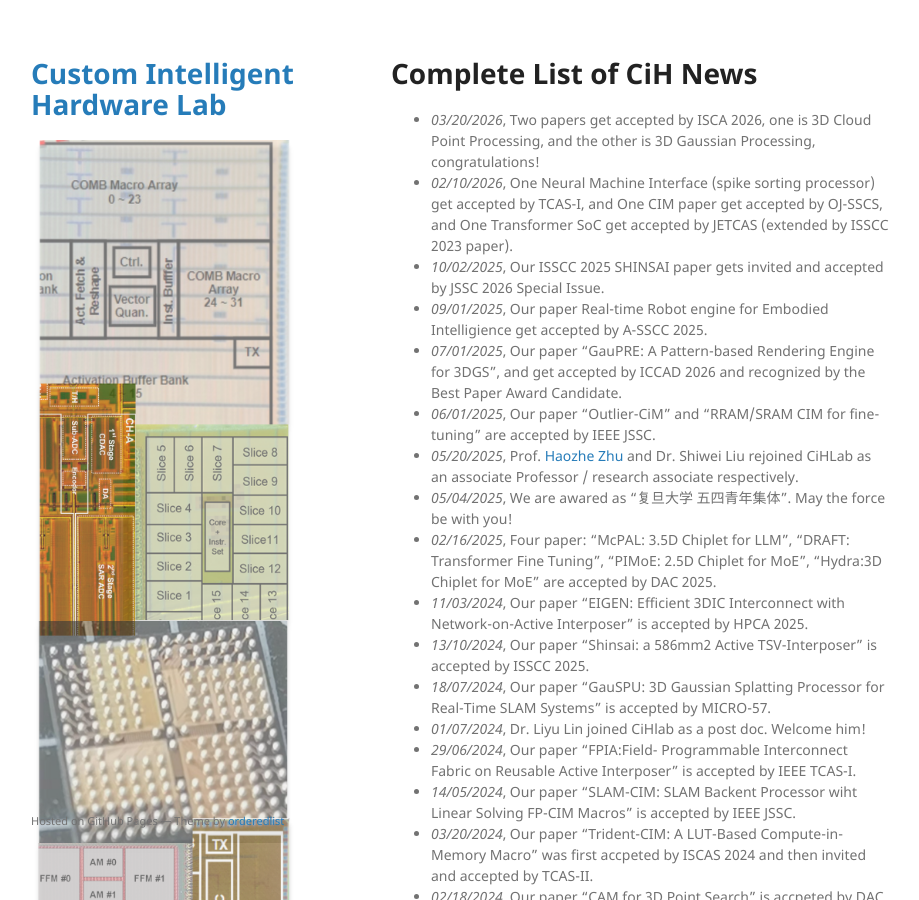
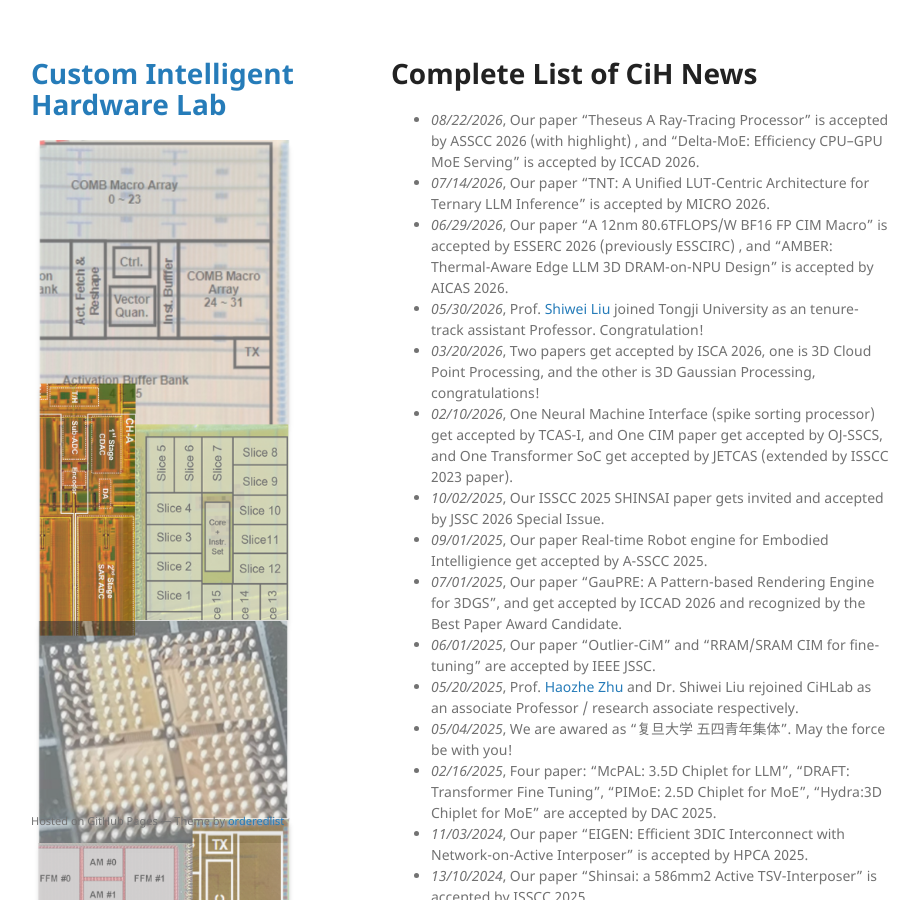
Before and after one commit to cihlab/cihlab.github.io, a Jekyll site: the page built from news.md, in a window 1280 px wide and 900 px high. Shown: the whole window, without its empty margins (179-1098 px from the left). Built offline with Jekyll 4.4.1, drawn with Linux system fonts in a browser that asks for light colours; our own code applies the rules of GitHub Pages for plain Markdown files.

Commit message:
Update news.md

```diff
--- a/news.md
+++ b/news.md
@@ -4,6 +4,10 @@ layout: default
 
 # Complete List of CiH News
 
+* _08/22/2026_, Our paper  "Theseus A Ray-Tracing Processor" is accepted by ASSCC 2026 (with highlight) , and “Delta-MoE: Efficiency CPU–GPU MoE Serving" is accepted by ICCAD 2026.
+* _07/14/2026_, Our paper "TNT: A Unified LUT-Centric Architecture for Ternary LLM Inference" is accepted by MICRO 2026.
+* _06/29/2026_, Our paper  "A 12nm 80.6TFLOPS/W BF16 FP CIM Macro" is accepted by ESSERC 2026 (previously ESSCIRC) , and “AMBER: Thermal-Aware Edge LLM 3D DRAM-on-NPU Design" is accepted by AICAS 2026.
+* _05/30/2026_, Prof. [Shiwei Liu](https://see.tongji.edu.cn/info/1391/14706.htm) joined Tongji University as an tenure-track assistant Professor.  Congratulation!
 * _03/20/2026_, Two papers get accepted by ISCA 2026, one is 3D Cloud Point Processing, and the other is 3D Gaussian Processing, congratulations!
 * _02/10/2026_, One Neural Machine Interface (spike sorting processor) get accepted by TCAS-I, and One CIM paper get accepted by OJ-SSCS, and One Transformer SoC get accepted by JETCAS (extended by ISSCC 2023 paper).
 * _10/02/2025_, Our ISSCC 2025 SHINSAI paper gets invited and accepted by JSSC 2026 Special Issue.
```
